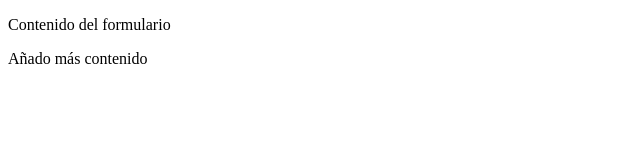
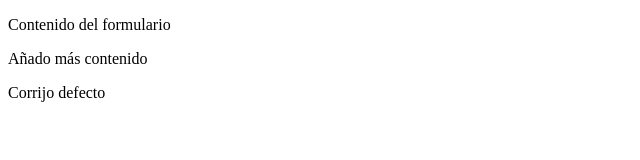
Before and after one commit to Samohe89/estrategiasRamificacion, a plain HTML site: page formulario.html in a window 1280 px wide. Shown: the whole page, without its empty margins (0-640 px from the left). Drawn offline with Linux system fonts and the light colour scheme.

Commit message:
Corrijo error en formulario

```diff
--- a/formulario.html
+++ b/formulario.html
@@ -9,6 +9,7 @@
     <form>
         <p>Contenido del formulario</p>
         <p>Añado más contenido</p>
+        <p>Corrijo defecto</p>
     </form>
 </body>
 </html>
```
